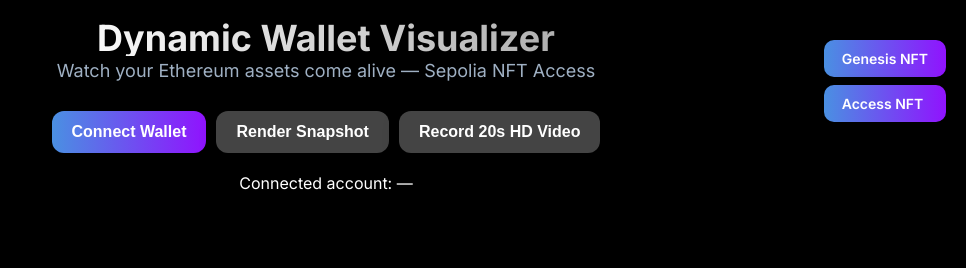
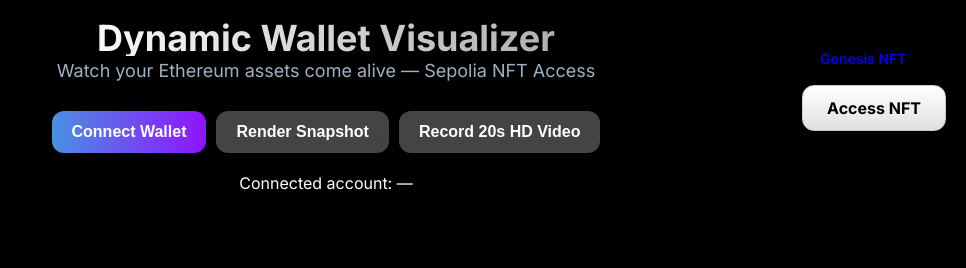
Before and after one commit to CasperLCasper/11-nft-sepolia-testnet-dynamic-wallet-main, a website: page index.html in a window 1280 px wide. Shown: the top 268 px of the page, 314-1280 px from the left. Drawn offline with nearby package versions, Linux system fonts and the light colour scheme; a script that the page names is missing.

Commit message:
Update index.html

```diff
--- a/index.html
+++ b/index.html
@@ -57,16 +57,42 @@
 }
 
 .horizon-btn.primary {
-  background: linear-gradient(90deg,#4a90e2,#9013fe);
-  color: #fff;
-  box-shadow: 0 6px 18px rgba(0,0,0,0.5);
+  background: linear-gradient(180deg, #ffffff, #e0e0e0); /* balts uz gaiši pelēku */
+  color: #000; /* melns teksts */
+  border: 1px solid #ccc; /* viegla apmale */
+  box-shadow: 0 4px 12px rgba(0,0,0,0.3); /* ēnojums */
+  border-radius: 12px; /* noapaļoti stūri */
+  padding: 12px 24px;
+  font-weight: 700;
+  font-size: 16px;
+  transition: transform 0.2s ease, box-shadow 0.2s ease, background 0.2s ease;
 }
 
-.horizon-btn.secondary {
-  background: linear-gradient(90deg,#4a90e2,#9013fe);
-  color: #fff;
-  box-shadow: 0 6px 18px rgba(0,0,0,0.5);
+.horizon-btn.primary:hover {
+  background: linear-gradient(180deg, #f5f5f5, #dcdcdc); /* nedaudz tumšāks hover */
+  transform: translateY(-2px) scale(1.03); /* pacel un neliels palielinājums */
+  box-shadow: 0 8px 20px rgba(0,0,0,0.45); /* spēcīgāks ēnojums hover */
 }
+
+
+.horizon-btn.primary {
+  background: linear-gradient(180deg, #ffffff, #e0e0e0); /* balts uz gaiši pelēku */
+  color: #000; /* melns teksts */
+  border: 1px solid #ccc; /* viegla apmale */
+  box-shadow: 0 4px 12px rgba(0,0,0,0.3); /* ēnojums */
+  border-radius: 12px; /* noapaļoti stūri */
+  padding: 12px 24px;
+  font-weight: 700;
+  font-size: 16px;
+  transition: transform 0.2s ease, box-shadow 0.2s ease, background 0.2s ease;
+}
+
+.horizon-btn.primary:hover {
+  background: linear-gradient(180deg, #f5f5f5, #dcdcdc); /* nedaudz tumšāks hover */
+  transform: translateY(-2px) scale(1.03); /* pacel un neliels palielinājums */
+  box-shadow: 0 8px 20px rgba(0,0,0,0.45); /* spēcīgāks ēnojums hover */
+}
+
 
 .horizon-btn:hover {
   transform: translateY(-2px);
```
